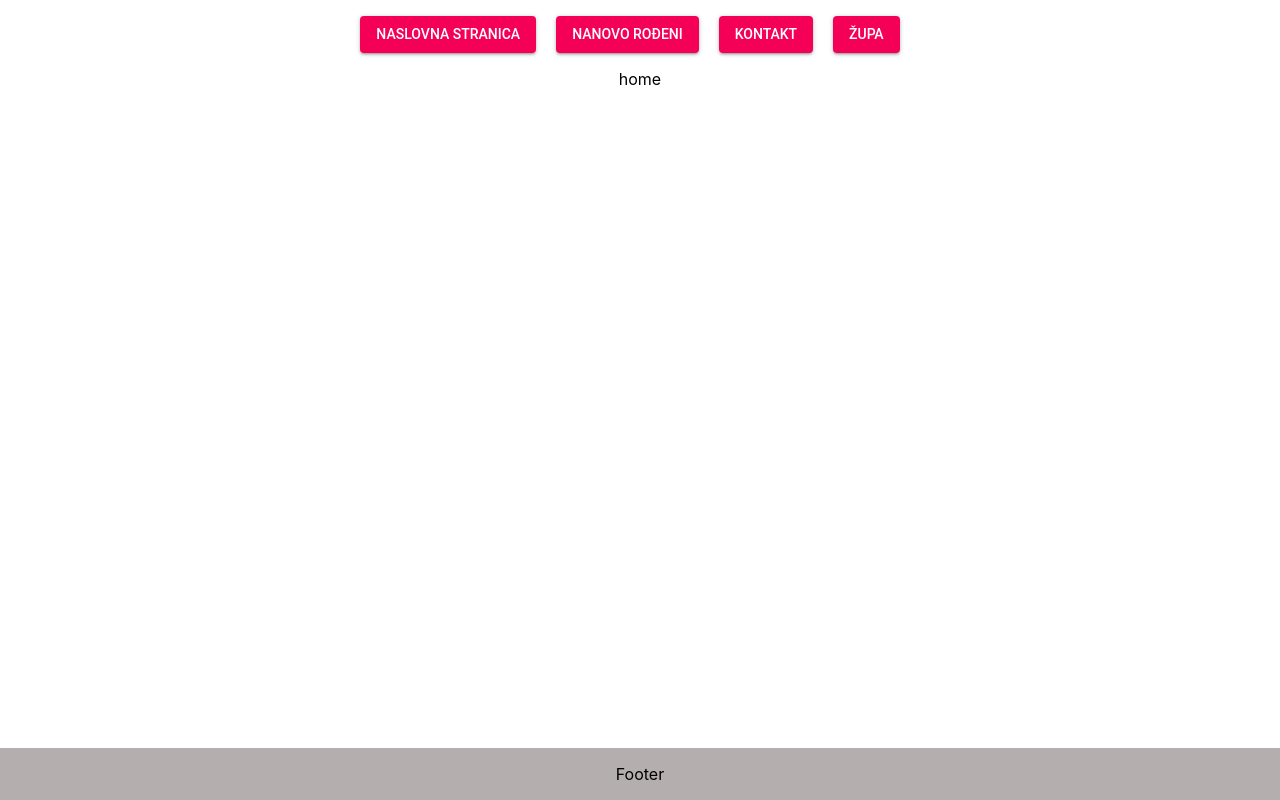
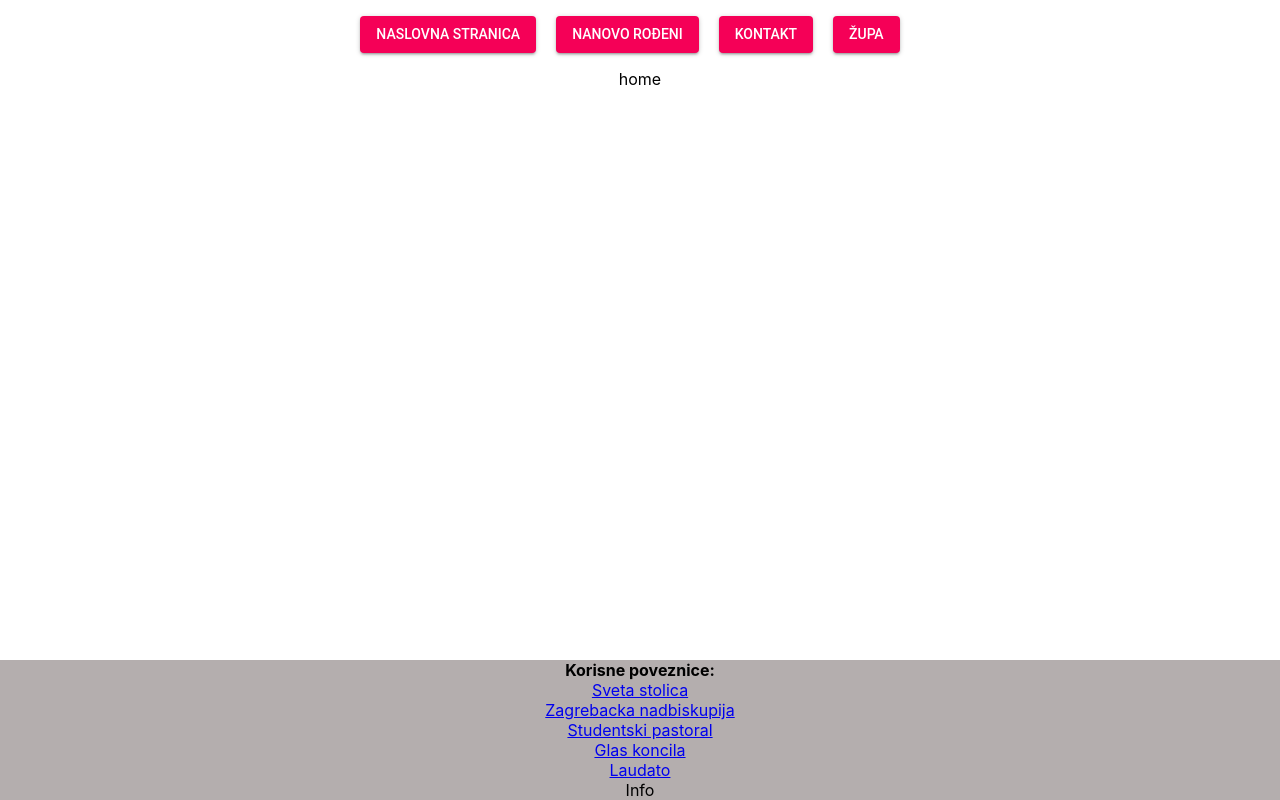
Before and after one commit to matejm91/react_test_project, a React (Create React App) app in the folder client/: page / in a window 1280 px wide. Built offline with nearby package versions, Linux system fonts and the light colour scheme.

Commit message:
add text and links

```diff
--- a/client/src/PageLayout/Footer.js
+++ b/client/src/PageLayout/Footer.js
@@ -4,7 +4,22 @@ import './Footer.css';
 export default function Footer(props) {
   return (
     <div className="footer">
-      <p>Footer</p>
+      <div>
+        <b>Korisne poveznice:</b>
+        <br></br>
+        <a href="http://w2.vatican.va/content/vatican/it.html"> Sveta stolica</a>
+        <br></br>
+        <a href="http://www.zg-nadbiskupija.hr/"> Zagrebacka nadbiskupija </a>
+        <br></br>
+        <a href="http://studentski-pastoral.com/"> Studentski pastoral </a>
+        <br></br>
+        <a href="https://www.glas-koncila.hr/"> Glas koncila </a>
+        <br></br>
+        <a href="http://www.laudato.hr/"> Laudato </a>
+        </div>
+        <div>
+          Info
+        </div>
     </div>
   );
 }
```
